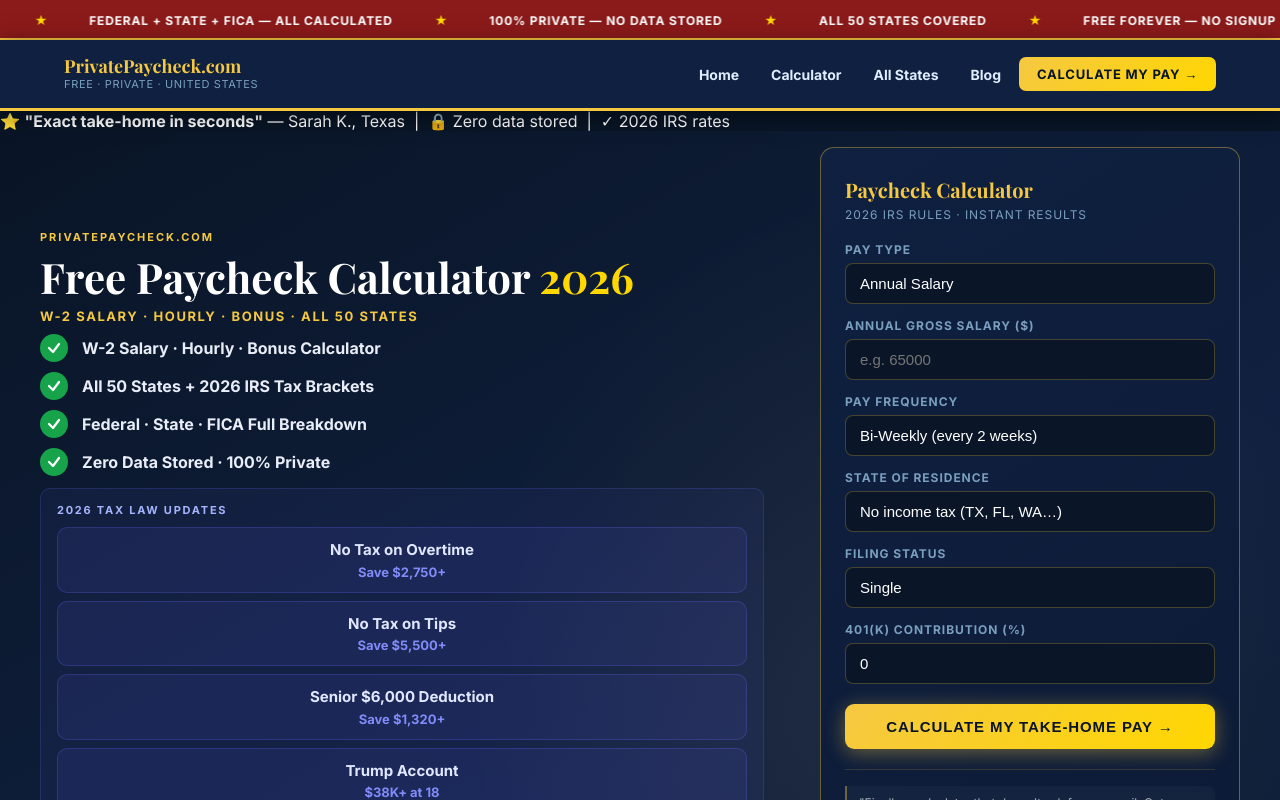
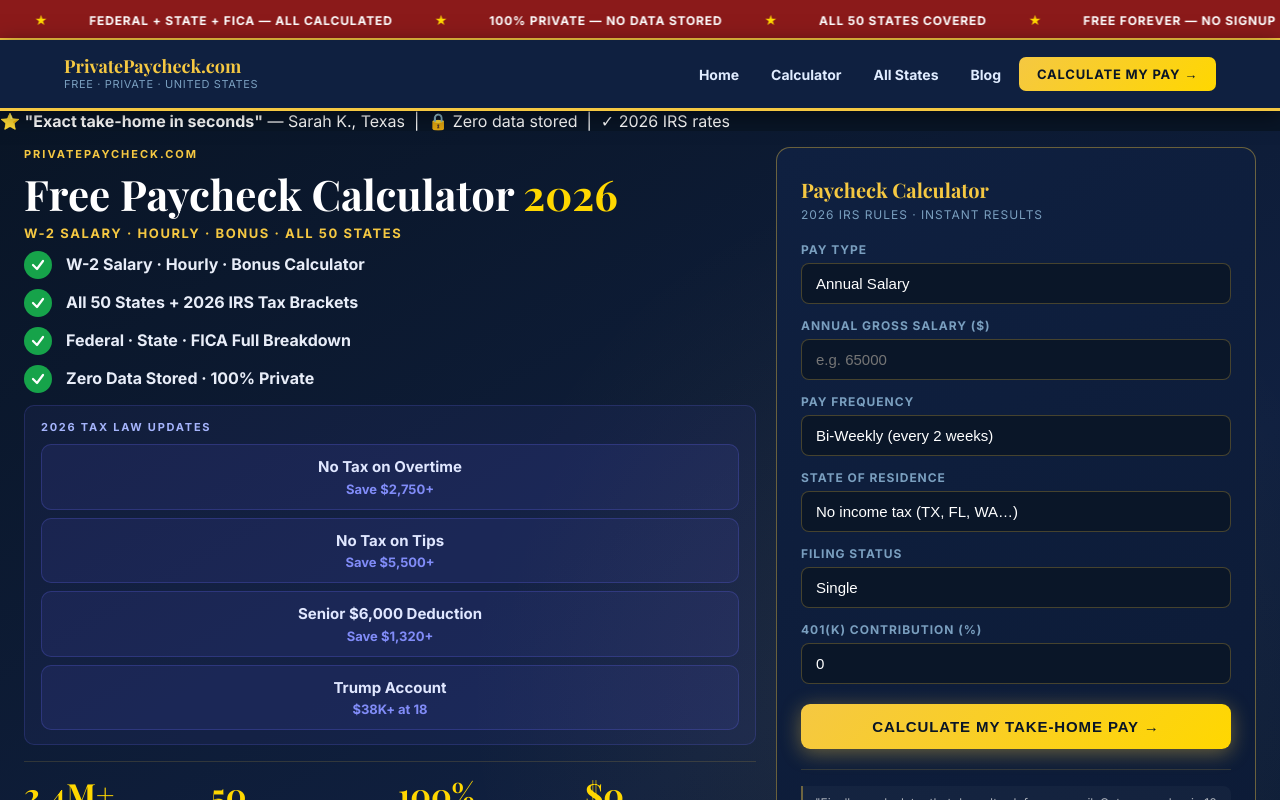
Before and after one commit to devqrcraft-ui/privatepaycheck, a Next.js app: page / in a window 1280 px wide. Shown: the top 800 px of the page. Built offline with nearby package versions, Linux system fonts and the light colour scheme.

Commit message:
fix: globals.css hero-inner gap:56->20, align-items:center->start, padding-top:16

```diff
--- a/src/app/globals.css
+++ b/src/app/globals.css
@@ -5,7 +5,7 @@ a { text-decoration:none; color:inherit; }
 
 .hero{background:linear-gradient(150deg,#091526 0%,#102040 55%,#0A1A30 100%);padding:0 24px 16px;position:relative;overflow:hidden;width:100%;}
 .hero::after{content:'';position:absolute;inset:0;background:radial-gradient(ellipse 55% 70% at 72% 50%,rgba(245,200,66,.07) 0%,transparent 65%);pointer-events:none;}
-.hero-inner{max-width:100%;max-width:1200px;margin:0 auto;display:grid;grid-template-columns:1fr 420px;gap:56px;min-width:0;align-items:center;position:relative;z-index:1;}
+.hero-inner{max-width:100%;width:100%;margin:0 auto;display:grid;grid-template-columns:1fr minmax(0,480px);gap:20px;align-items:start;position:relative;z-index:1;padding-top:16px;}
 .hero-badge{display:inline-flex;align-items:center;gap:9px;background:rgba(245,200,66,.11);border:1px solid rgba(245,200,66,.40);color:#F5C842;font-size:11px;font-weight:700;letter-spacing:0.18em;text-transform:uppercase;padding:7px 16px;border-radius:4px;margin-bottom:24px;}
 .badge-dot{width:7px;height:7px;border-radius:50%;background:#4ADE80;animation:bdpulse 2s infinite;flex-shrink:0;}
 @keyframes bdpulse{0%,100%{opacity:1}50%{opacity:.3}}
--- a/src/app/home-client.tsx
+++ b/src/app/home-client.tsx
@@ -68,7 +68,7 @@ const CSS = `
 
   .hero{background:linear-gradient(150deg,#091526 0%,#102040 55%,#0A1A30 100%);padding:0 24px 16px;position:relative;overflow:hidden;}
   .hero::after{content:'';position:absolute;inset:0;background:radial-gradient(ellipse 55% 70% at 72% 50%,rgba(245,200,66,.07) 0%,transparent 65%);pointer-events:none;}
-  .hero-inner{max-width:100%;width:100%;margin:0 auto;display:grid;grid-template-columns:1fr minmax(0,480px);gap:20px;align-items:start;position:relative;z-index:1;}
+  .hero-inner{max-width:100%;width:100%;margin:0 auto;display:grid;grid-template-columns:1fr minmax(0,480px);gap:20px;align-items:start;position:relative;z-index:1;padding-top:16px;}
   .hero-copy{display:flex;flex-direction:column;justify-content:flex-start;align-self:start;}
   .hero-badge{display:inline-flex;align-items:center;gap:9px;background:rgba(245,200,66,.11);border:1px solid rgba(245,200,66,.40);color:#F5C842;font-size:13px;font-weight:700;letter-spacing:0.18em;text-transform:uppercase;padding:6px 14px;border-radius:4px;margin-bottom:12px;}
   .badge-dot{width:7px;height:7px;border-radius:50%;background:#4ADE80;animation:bdpulse 2s infinite;flex-shrink:0;}
@@ -187,7 +187,7 @@ export default function HomeClient() {
           </div>
         </div>
           {/* ── CALCULATOR COLUMN ── */}
-          <div id="calculator" style={{display:'flex',flexDirection:'column',gap:12,paddingTop:16}}>
+          <div id="calculator" style={{display:'flex',flexDirection:'column',gap:12}}>
             <Calculator />
             {/* HOW WE CALCULATE — under calculator */}
             <div className="how-we-calculate-block" style={{ padding: '0' }}>
```
